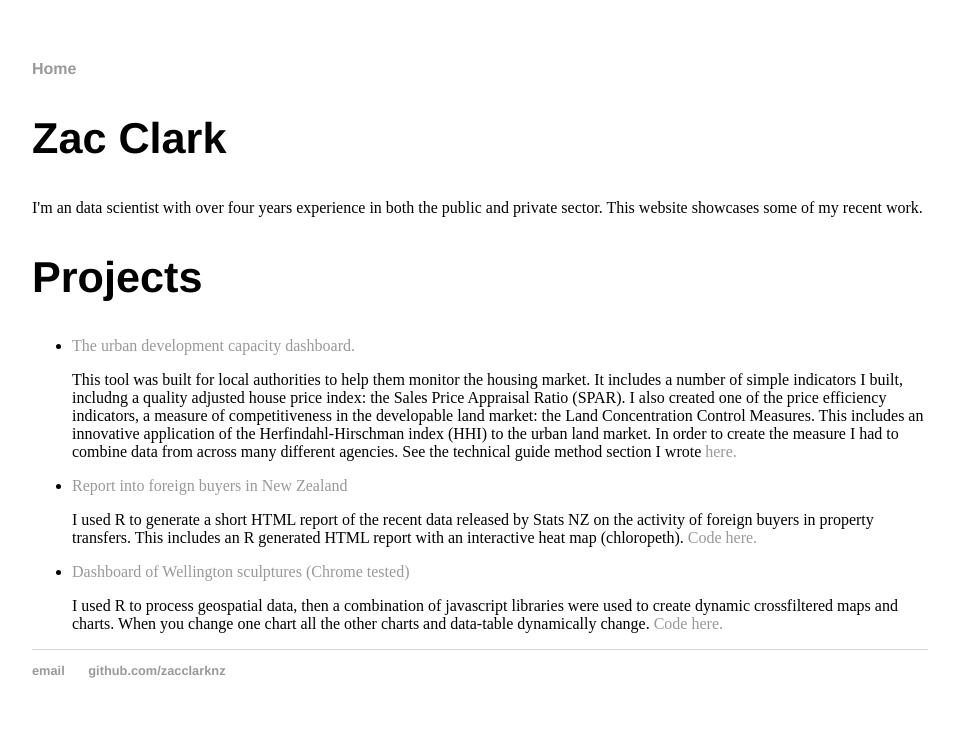
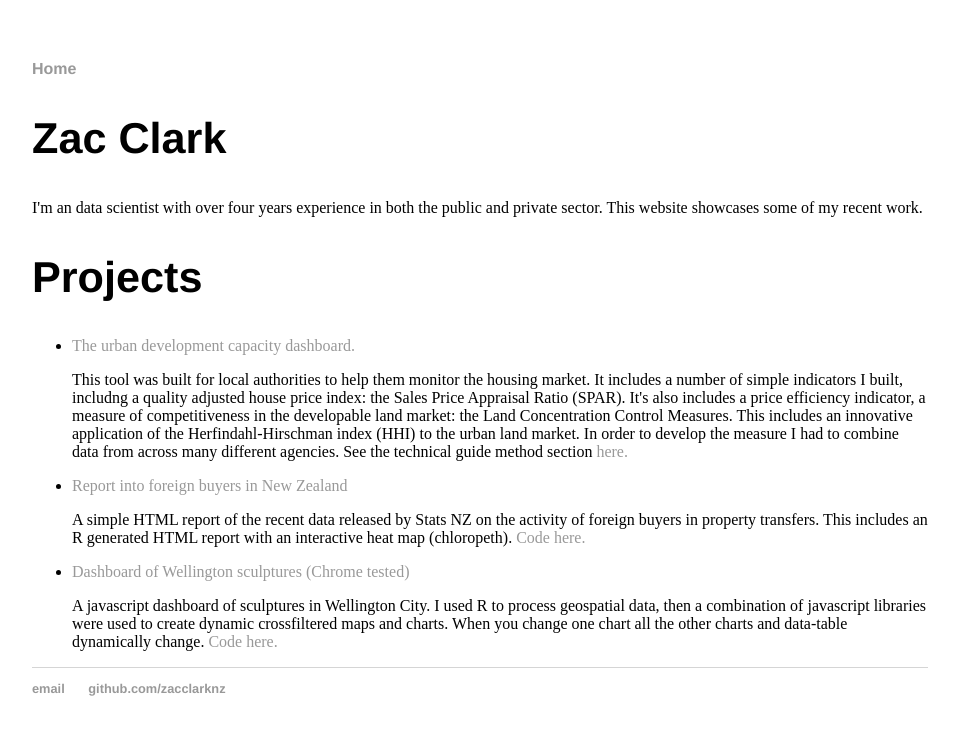
Before and after one commit to zacclarknz/zacclarknz.github.io, a Jekyll site: the page built from index.html, in a window 1280 px wide. Shown: the top 735 px of the page, without its empty margins (160-1118 px from the left). Built offline with Jekyll 4.4.1, drawn with Linux system fonts in a browser that asks for light colours.

Commit message:
text changes

```diff
--- a/index.html
+++ b/index.html
@@ -19,10 +19,10 @@ title: Zac Clark
                     <p>
                         This tool was built for local authorities to help them monitor the housing market.
                         It includes a number of simple indicators I built, includng a quality adjusted house price index: the Sales Price Appraisal Ratio (SPAR).
-                        I also created one of the price efficiency indicators, a measure of competitiveness in the developable land market: the Land Concentration Control Measures.
+                        It's also includes a price efficiency indicator, a measure of competitiveness in the developable land market: the Land Concentration Control Measures.
                         This includes an innovative application of the Herfindahl-Hirschman index (HHI) to the urban land market.
-                        In order to create the measure I had to combine data from across many different agencies.
-                        See the technical guide method section I wrote <a href="http://www.mbie.govt.nz/info-services/housing-property/pdf-document-library/land-ownership-control-indicators-technical-report.pdf">here.</a>
+                        In order to develop the measure I had to combine data from across many different agencies.
+                        See the technical guide method section <a href="http://www.mbie.govt.nz/info-services/housing-property/pdf-document-library/land-ownership-control-indicators-technical-report.pdf">here.</a>
 
                     </p>
 
@@ -30,7 +30,7 @@ title: Zac Clark
                 <li><a href="https://zacclarknz.github.io/foreign_buyers_nz/">Report into foreign buyers in New Zealand</a>
 
                     <p>
-                        I used R to generate a short HTML report of the recent data released by Stats NZ on the activity of foreign buyers in property transfers.
+                        A simple HTML report of the recent data released by Stats NZ on the activity of foreign buyers in property transfers.
                         This includes an R generated HTML report with an interactive heat map (chloropeth).
                         <a href="https://github.com/zacclarknz/foreign_buyers_nz">Code here. </a>
 
@@ -41,7 +41,7 @@ title: Zac Clark
                 <li><a href="https://zacclarknz.github.io/sculptures_wtn/">Dashboard of Wellington sculptures (Chrome tested)</a>
 
                     <p>
-                        I used R to process geospatial data, then a combination of javascript libraries were used to create dynamic crossfiltered maps and charts.
+                        A javascript dashboard of sculptures in Wellington City. I used R to process geospatial data, then a combination of javascript libraries were used to create dynamic crossfiltered maps and charts.
                         When you change one chart all the other charts and data-table dynamically change.
                         <a href="https://github.com/zacclarknz/sculptures_wtn">Code here. </a>
                     </p>
```
